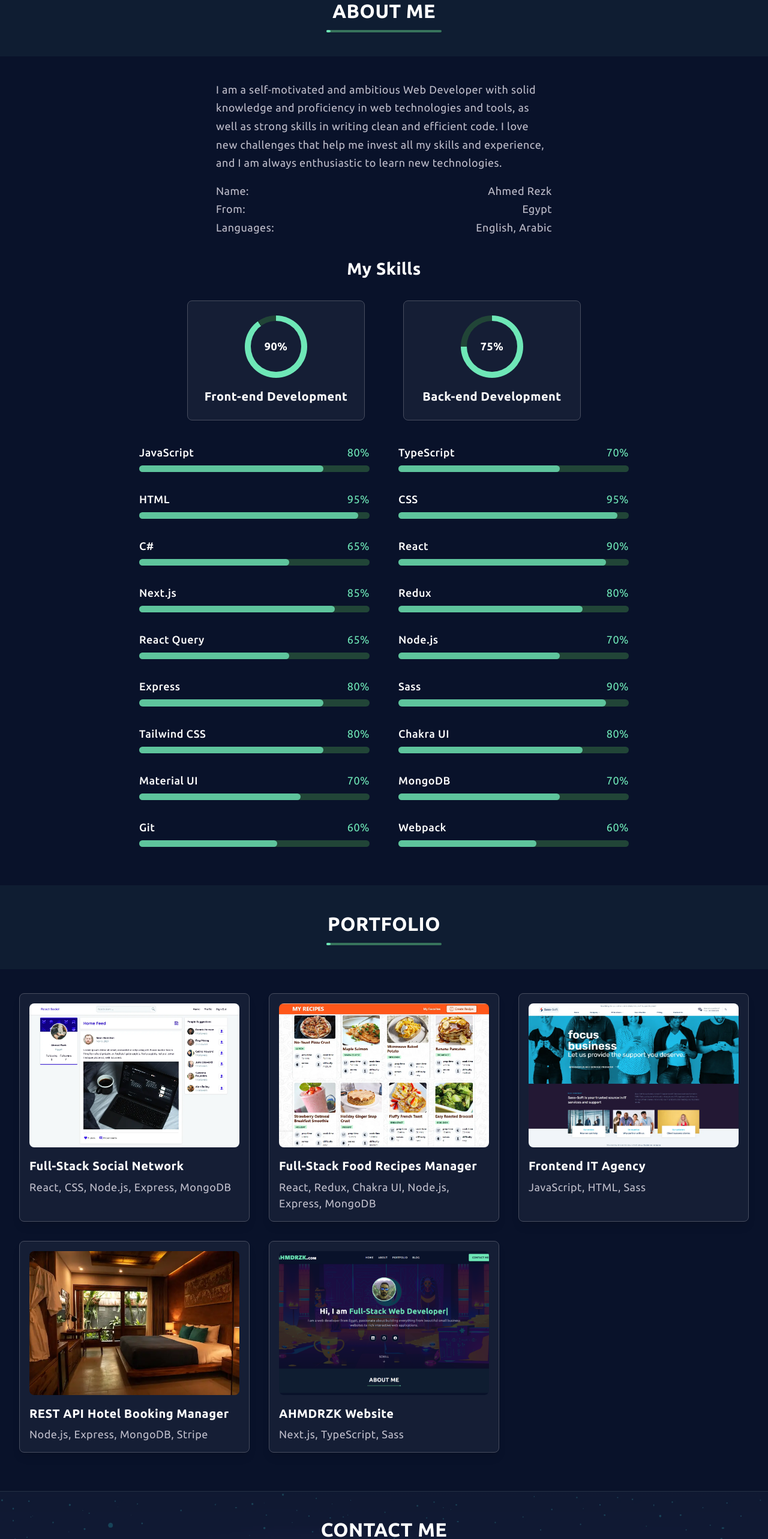
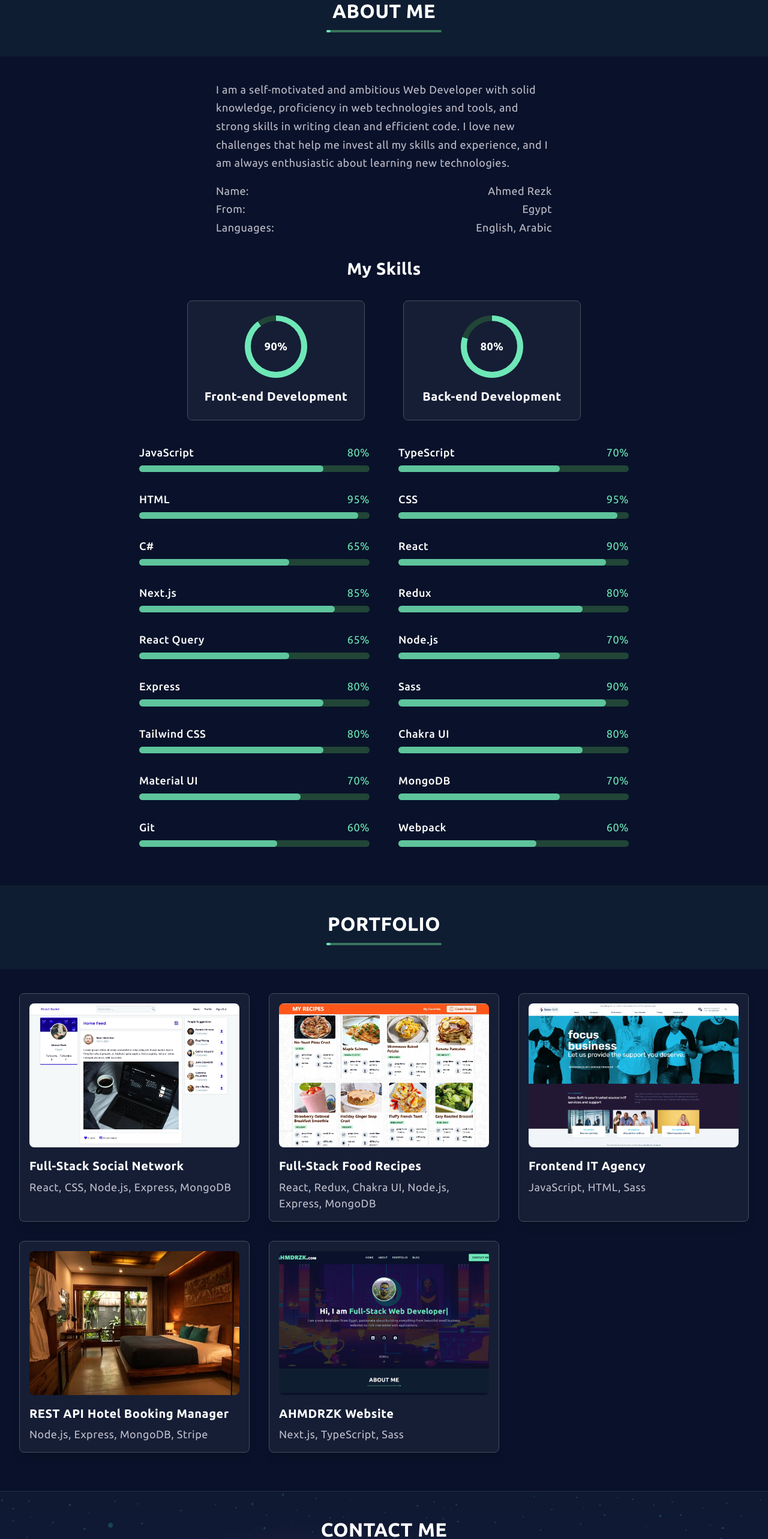
Before and after one commit to ahmdrzk/my-website, a Next.js app: page / in a window 1280 px wide. Shown: the part 840-3406 px from the top of the page at 60% size. Built offline with nearby package versions, Linux system fonts and the light colour scheme.

Commit message:
Update data.json and footer text

```diff
--- a/components/layout.tsx
+++ b/components/layout.tsx
@@ -29,7 +29,7 @@ const Layout = ({ className, children }: LayoutProps) => {
       <footer>
         <div className="footer-content">
           <p>
-            © 2022 <a href={`https://${data.domain}`}>{data.domain}</a>. All rights reserved.
+            © 2023 <a href={`https://${data.domain}`}>{data.domain}</a>. All rights reserved.
           </p>
           <p>
             Background images{" "}
--- a/data/data.json
+++ b/data/data.json
@@ -2,11 +2,11 @@
   "domain": "ahmdrzk.com",
   "typing-intro-heading": ["Ahmed Rezk", "Full-Stack Web Developer"],
   "intro-para": "I am a web developer from Egypt, passionate about building everything from beautiful small business websites to rich interactive web applications.",
-  "about-para": "I am a self-motivated and ambitious Web Developer with solid knowledge and proficiency in web technologies and tools, as well as strong skills in writing clean and efficient code.\nI love new challenges that help me invest all my skills and experience, and I am always enthusiastic to learn new technologies.",
+  "about-para": "I am a self-motivated and ambitious Web Developer with solid knowledge, proficiency in web technologies and tools, and strong skills in writing clean and efficient code.\nI love new challenges that help me invest all my skills and experience, and I am always enthusiastic about learning new technologies.",
   "about-info": {
     "name": "Ahmed Rezk",
     "from": "Egypt",
-    "Languages": "English, Arabic"
+    "languages": "English, Arabic"
   },
   "social": {
     "github": "https://github.com/ahmdrzk",
@@ -15,7 +15,7 @@
   },
   "stacks": [
     { "label": "Front-end Development", "percentage": "90%" },
-    { "label": "Back-end Development", "percentage": "75%" }
+    { "label": "Back-end Development", "percentage": "80%" }
   ],
   "technologies": [
     { "label": "JavaScript", "percentage": "80%" },
@@ -46,7 +46,7 @@
       "host": "https://react-social-1.netlify.app"
     },
     {
-      "title": "Full-Stack Food Recipes Manager",
+      "title": "Full-Stack Food Recipes",
       "image": "/images/projects/react-food-recipes.webp",
       "technologies": ["React", "Redux", "Chakra UI", "Node.js", "Express", "MongoDB"],
       "repo": "https://github.com/ahmdrzk/react-food-recipes",
```
